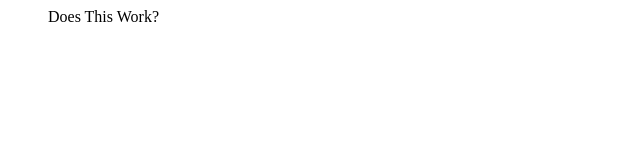
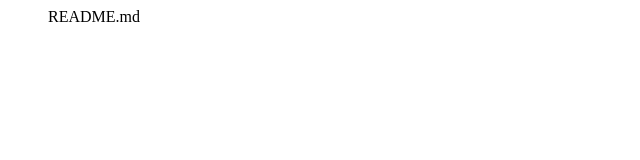
Before and after one commit to shawntellemoncy/iggyipsum, a plain HTML site: page index.html in a window 1280 px wide. Shown: the full height of the page, 0-640 px from the left. Drawn offline with nearby package versions, Linux system fonts and the light colour scheme.

Commit message:
Update index.html

```diff
--- a/index.html
+++ b/index.html
@@ -9,7 +9,7 @@
 <script src="https://ajax.googleapis.com/ajax/libs/jquery/2.1.3/jquery.min.js"></script>
 <script>
 
-$('blockquote').text('Does This Work?');
+$('blockquote').text('README.md');
 
 </script>
 </body>
```
